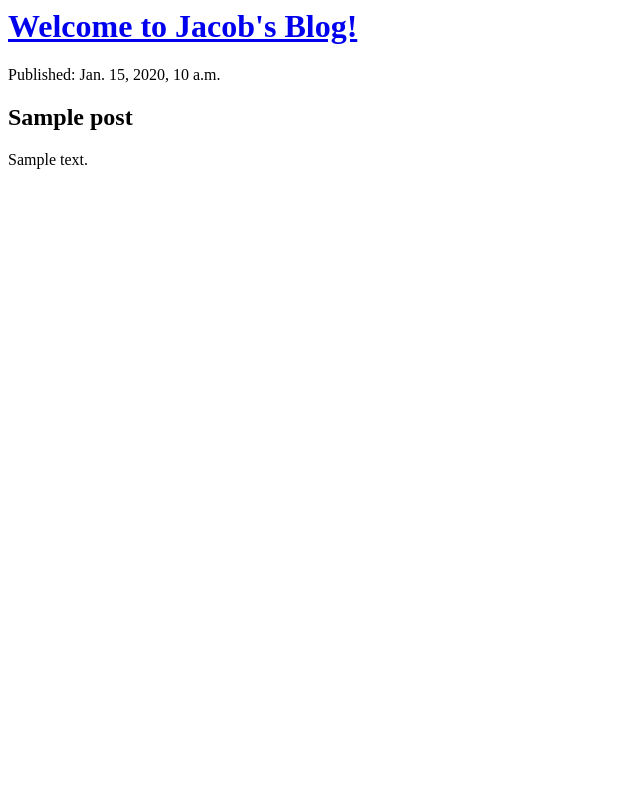
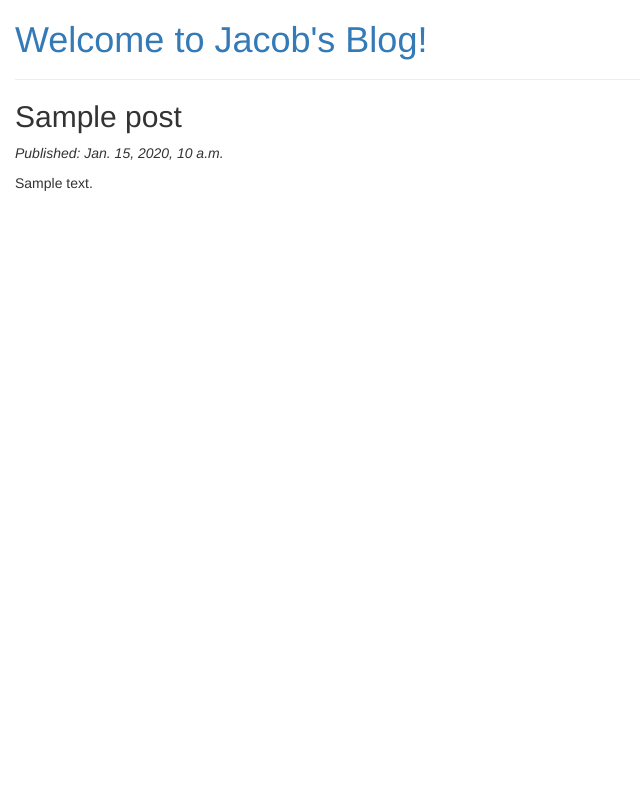
Before and after one commit to jac0bwilson/bridging-coursework, a Django app: page / in a window 1280 px wide. Shown: the whole page, without its empty margins (0-640 px from the left). Run offline with Django 3.2, Linux system fonts and the light colour scheme; tables that the repository leaves empty hold one stand-in row (values such as "Sample post"); some libraries are stand-ins or nearby versions.

Commit message:
Added some basic CSS stuff

```diff
--- /dev/null
+++ b/blog/static/css/blog.css
@@ -0,0 +1,8 @@
+body {
+    padding-left: 15px;
+}
+
+.page-header {
+    color: coral;
+    margin-top: 0;
+}
--- a/blog/templates/blog/post_list.html
+++ b/blog/templates/blog/post_list.html
@@ -1,17 +1,21 @@
+{% load static %}
 <html>
     <head>
+        <link rel="stylesheet" href="//maxcdn.bootstrapcdn.com/bootstrap/3.2.0/css/bootstrap.min.css">
+        <link rel="stylesheet" href="//maxcdn.bootstrapcdn.com/bootstrap/3.2.0/css/bootstrap-theme.min.css">
+        <link rel="stylesheet" href="{% static 'css/blog.css' %}">
         <title>Jacob Wilson's Blog</title>
     </head>
 
     <body>
-        <div>
+        <div class="page-header">
             <h1><a href="/">Welcome to Jacob's Blog!</a></h1>
         </div>
 
         {% for post in posts %}
-        <div>
-            <p>Published: {{ post.published_date }}</p>
+        <div class="post">
             <h2>{{ post.title }}</h2>
+            <p><i>Published: {{ post.published_date }}</i></p>
             <p>{{ post.text | linebreaksbr }}</p>
         </div>
         {% endfor %}
```
